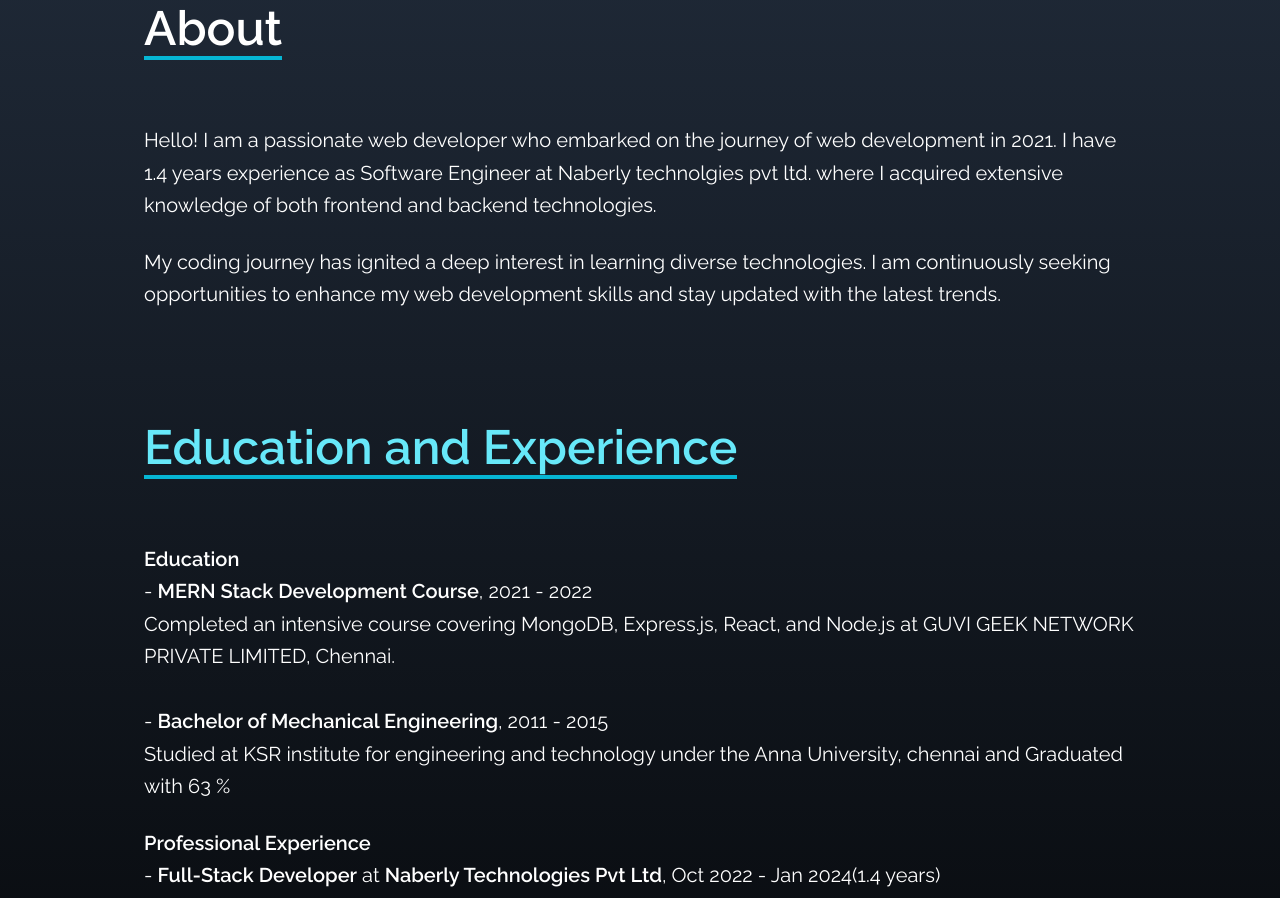
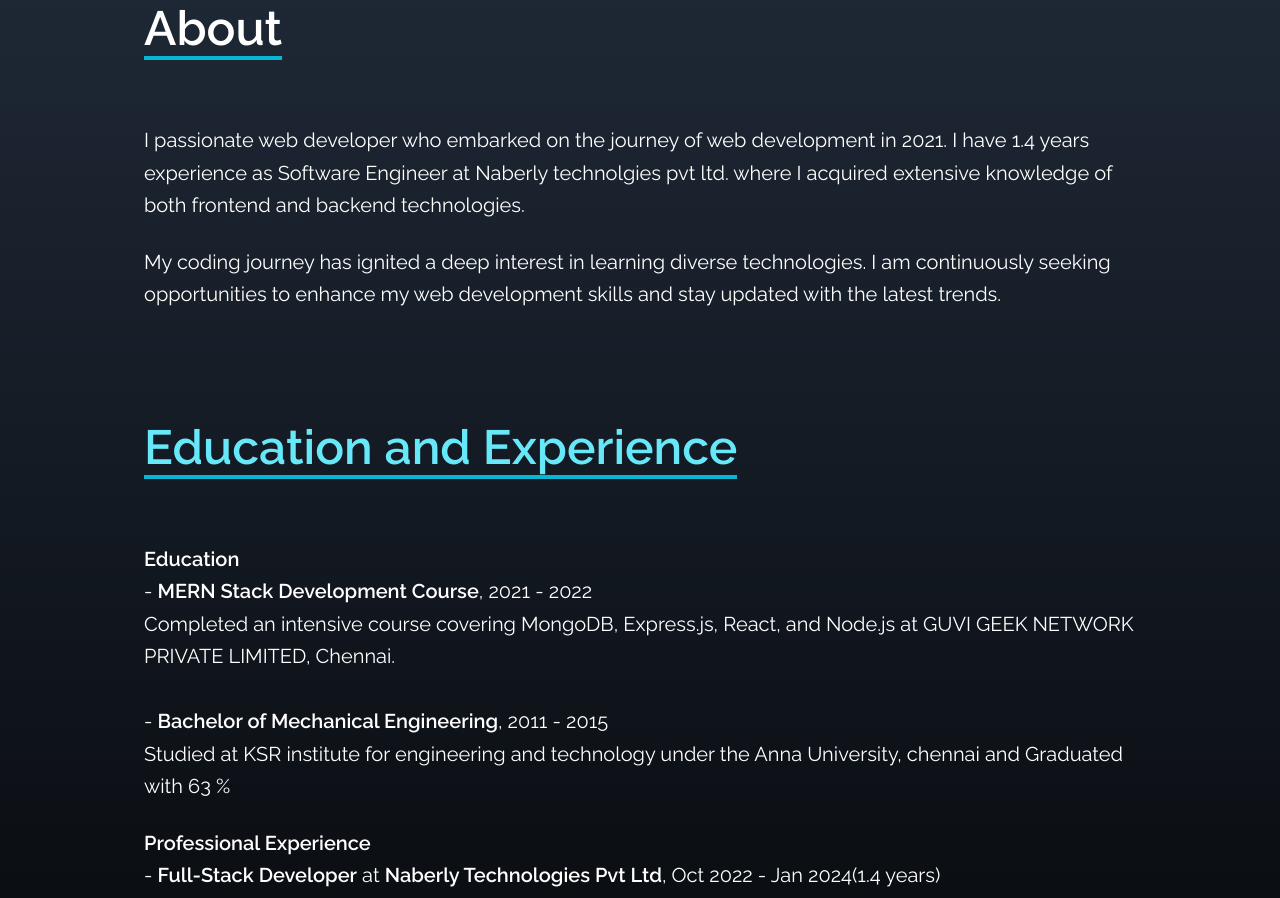
Before and after one commit to musthafa1991/Portfolio, a React (Vite) app: page / in a window 1280 px wide. Shown: the part 860-1758 px from the top of the page. Built offline with nearby package versions, Linux system fonts and the light colour scheme.

Commit message:
latest commit

```diff
--- a/src/components/About.tsx
+++ b/src/components/About.tsx
@@ -16,7 +16,7 @@ const About: React.FC = () => {
         </div>
         <div className="text-xl mt-10 mb-10 leading-relaxed">
           <p className="mb-6">
-            Hello! I am a passionate web developer who embarked on the journey
+            I passionate web developer who embarked on the journey
             of web development in 2021. I have 1.4 years experience as Software
             Engineer at Naberly technolgies pvt ltd. where I acquired extensive
             knowledge of both frontend and backend technologies.
```
